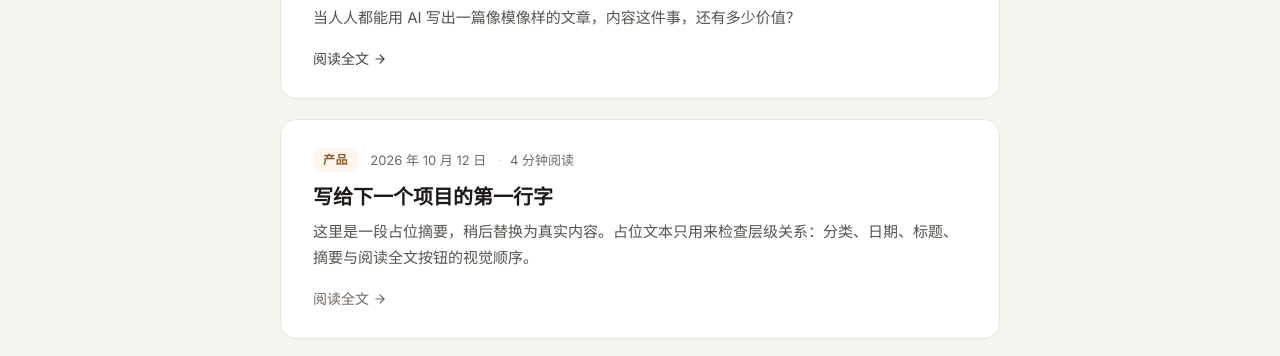
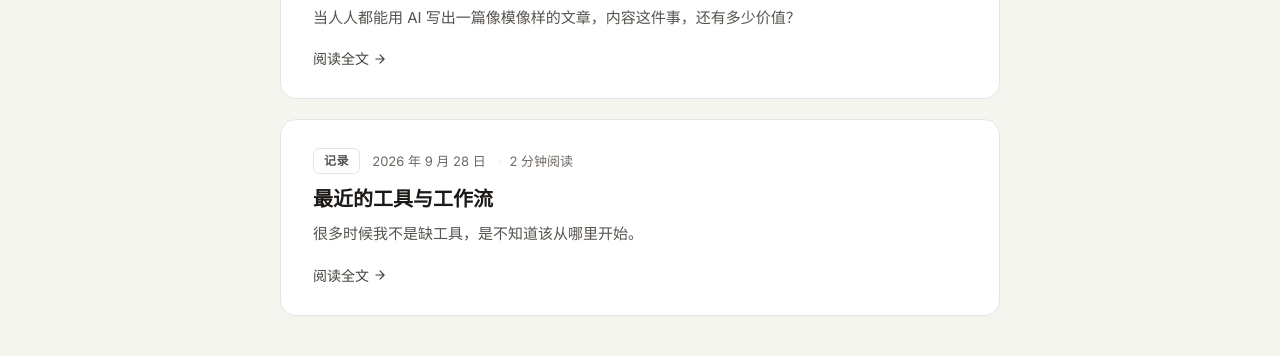
Before and after one commit to HogRush/personal-site, a plain HTML site: page blog.html in a window 1280 px wide. Shown: the part 819-1175 px from the top of the page. Drawn offline with Linux system fonts and the light colour scheme; no server answers; a web font is replaced by a local one.

Commit message:
删除博客列表的占位卡「写给下一个项目的第一行字」

```diff
--- a/blog.html
+++ b/blog.html
@@ -167,24 +167,6 @@
         </li>
 
         <li class="blog-item reveal">
-          <article class="blog-card blog-card--soon">
-            <div class="blog-meta">
-              <span class="blog-tag blog-tag--product">产品</span>
-              <time class="blog-date" datetime="2026-10-12">2026 年 10 月 12 日</time>
-              <span class="blog-time">4 分钟阅读</span>
-            </div>
-            <h2 class="blog-card-title">
-              <a class="blog-card-link" href="#" aria-disabled="true" title="正文稍后上线">写给下一个项目的第一行字</a>
-            </h2>
-            <p class="blog-card-summary">这里是一段占位摘要，稍后替换为真实内容。占位文本只用来检查层级关系：分类、日期、标题、摘要与阅读全文按钮的视觉顺序。</p>
-            <span class="blog-card-more" aria-hidden="true">
-              阅读全文
-              <svg viewBox="0 0 24 24" fill="none" stroke="currentColor" stroke-width="2" stroke-linecap="round" stroke-linejoin="round" aria-hidden="true"><path d="M5 12h14M12 5l7 7-7 7" /></svg>
-            </span>
-          </article>
-        </li>
-
-        <li class="blog-item reveal">
           <article class="blog-card blog-card--live">
             <div class="blog-meta">
               <span class="blog-tag blog-tag--notes">记录</span>
```
